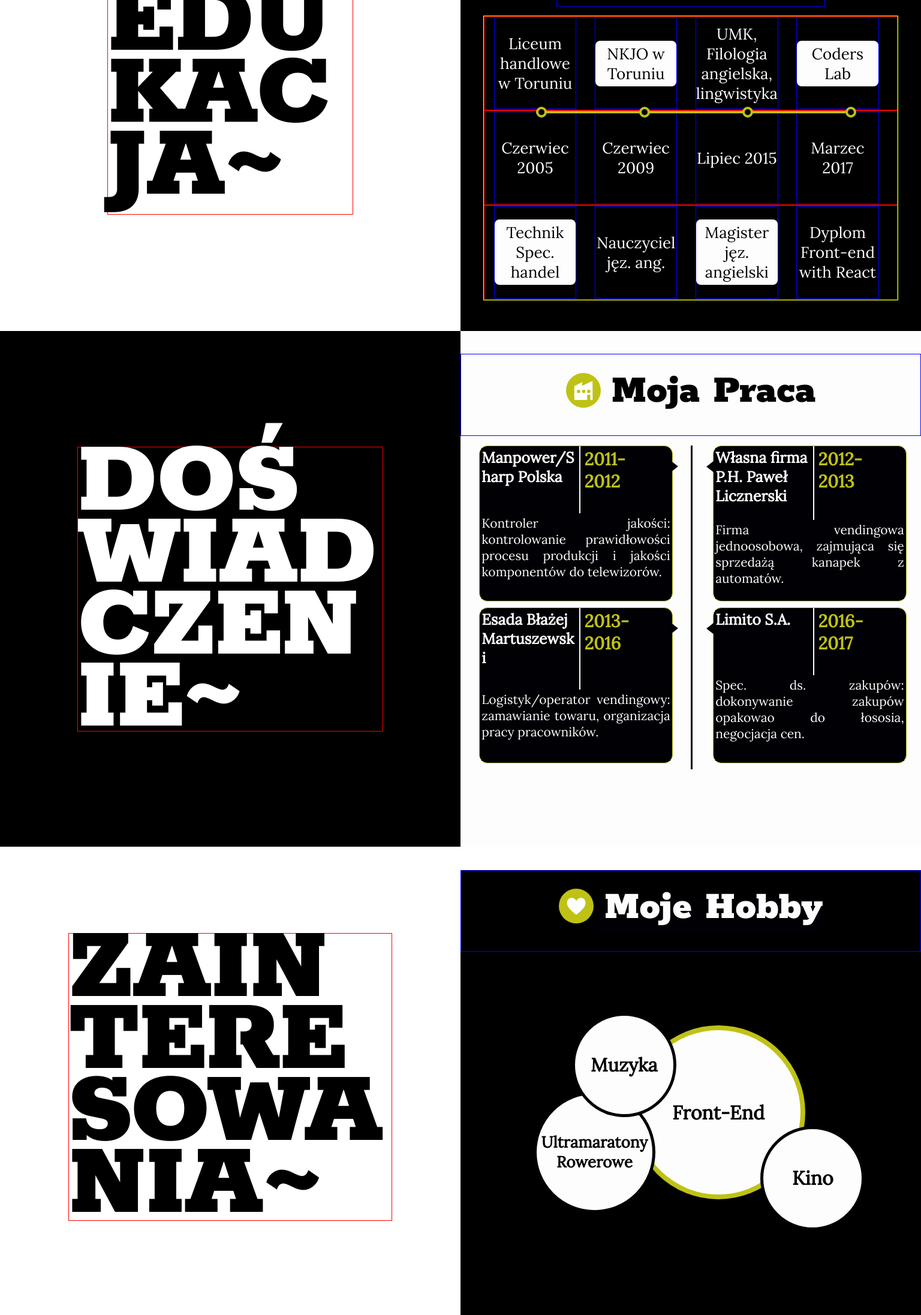
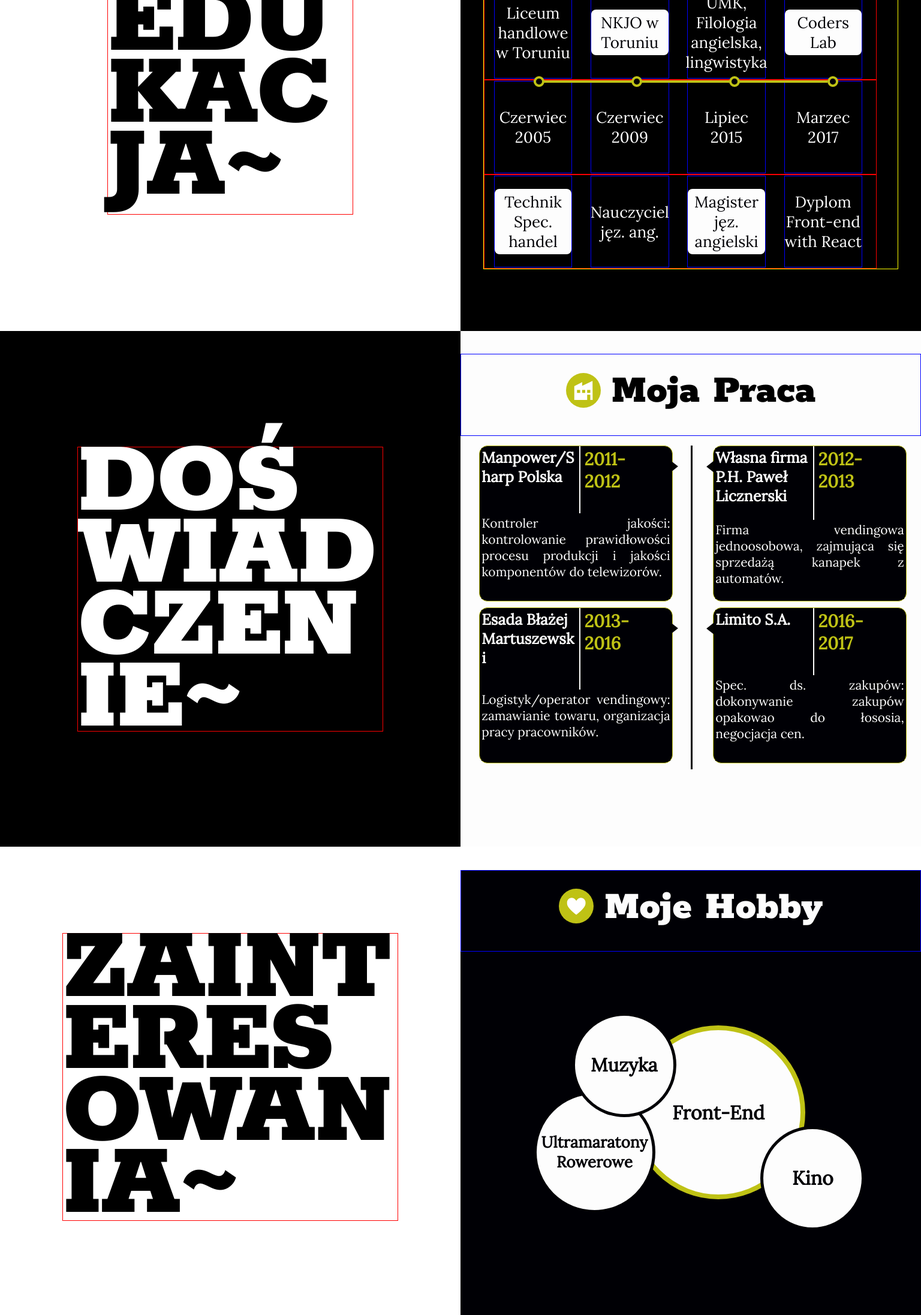
Before and after one commit to pawellicznerski/cv_pawel, a React (Create React App) app: page / in a window 1536 px wide. Shown: the part 2520-4713 px from the top of the page at 60% size. Built offline with nearby package versions, Linux system fonts and the light colour scheme.

Commit message:
adding styles to portfolio

```diff
--- a/src/App.css
+++ b/src/App.css
@@ -191,7 +191,7 @@
       @media (min-width: 1400px) {
         .portfolio__text_break {
           color: black;
-          width: 410px;
+          width: 420px;
           font-size: 180px;
           line-height: 120px;
           height: 380px; } }
@@ -598,7 +598,8 @@
         height: 13vw; } }
     @media (min-width: 1400px) {
       .education__education-progress-bar__el {
-        height: auto; } }
+        height: auto;
+        width: 95%; } }
     .education__education-progress-bar__el__item {
       margin: 0 9px;
       height: 100px;
@@ -804,6 +805,9 @@
       .education__content {
         background-color: black;
         height: 50vw; } }
+    @media (min-width: 600px) {
+      .education__content {
+        justify-content: flex-start; } }
 
 .experience {
   width: 100vw;
@@ -1038,13 +1042,13 @@
       @media (min-width: 1400px) {
         .interests__text_break {
           color: black;
-          width: 540px;
+          width: 560px;
           font-size: 180px;
           line-height: 120px;
           height: 480px; } }
   @media (min-width: 600px) {
     .interests__content {
-      background-color: black;
+      background-color: #000005;
       height: 50vw; } }
 
 .interests__content {
--- a/src/components/cv-page/main/education/__education__education-progress-bar/_education__education-progress-bar.scss
+++ b/src/components/cv-page/main/education/__education__education-progress-bar/_education__education-progress-bar.scss
@@ -48,6 +48,7 @@
     };
     @include desktop{
       height: auto;
+      width:95%;
     };
 // each element has four items each of them has class __item-----------
     &__item{
--- a/src/components/cv-page/main/education/_education.scss
+++ b/src/components/cv-page/main/education/_education.scss
@@ -30,5 +30,8 @@
       background-color: black;
       height: 50vw;
     };
+    @include mobile{
+      justify-content: flex-start;
+    };
   }
 }
--- a/src/components/cv-page/main/interests/_interests.scss
+++ b/src/components/cv-page/main/interests/_interests.scss
@@ -55,10 +55,10 @@
     };
   }
   //mixin where was pass correspondingly: color,background-color,width,height in mobile,tablet and laptop.
-  @include section-text-mixin( black,white,290px,white,black,290px,white,black,370px,320px,white,black,540px,480px);
+  @include section-text-mixin( black,white,290px,white,black,290px,white,black,370px,320px,white,black,560px,480px);
   &__content{
     @include mobile{
-      background-color: black;
+      background-color: $color__primary_black;
       height: 50vw;
     };
   }
--- a/src/components/cv-page/main/portfolio/_portfolio.scss
+++ b/src/components/cv-page/main/portfolio/_portfolio.scss
@@ -33,7 +33,7 @@
   }
   //-------------------------------------LEFT SECTION or TOP
   //mixin where was pass correspondingly: color,background-color,width,height in mobile,tablet and laptop.
-  @include section-text-mixin( black,white,175px,white,black,180px,white,black,290px,240px,white,black,410px,380px);
+  @include section-text-mixin( black,white,175px,white,black,180px,white,black,290px,240px,white,black,420px,380px);
   &__content{
     background-color: $color__primary_white;
     height: 500px;
```
